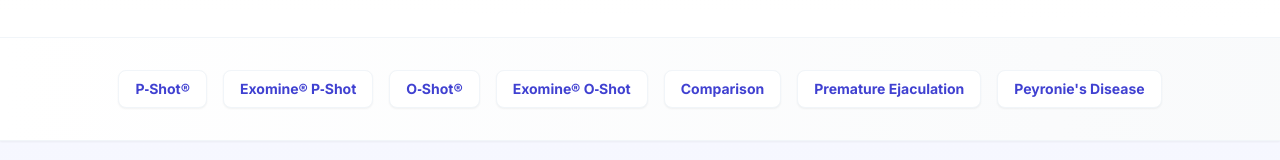
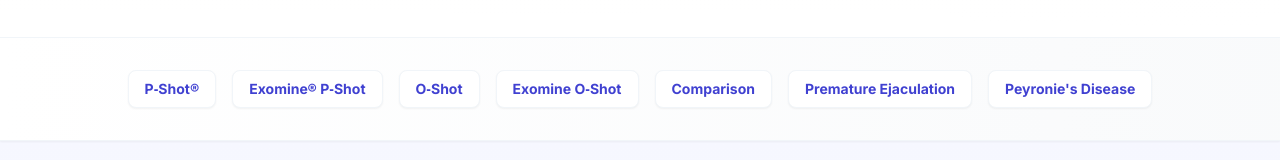
Before and after one commit to binithekid/Healing-PRP-Clinics-Preview, a Next.js app: page /birmingham/sexual-rejuvenation in a window 1280 px wide. Shown: the part 564-724 px from the top of the page. Built offline with nearby package versions, Linux system fonts and the light colour scheme.

Commit message:
Update SexualRejuvenationClient.tsx

```diff
--- a/src/components/pages/SexualRejuvenationClient.tsx
+++ b/src/components/pages/SexualRejuvenationClient.tsx
@@ -98,7 +98,7 @@ export default function SexualHealthClient({
       course: "Up to 3 injections",
       // LINK TO NEW P-SHOT PAGE
       pageLink: pShotUrl,
-      pageLinkText: "View Full P-Shot® Details",
+      pageLinkText: "View Full P-Shot Details",
       expandedContent: {
         howItWorks:
           "A small blood sample of around 40ml is taken from your arm, just like a routine blood test. The blood is then placed in a medical centrifuge to create high‑quality PRP (Platelet‑Rich Plasma). Before treatment, a numbing cream is applied to ensure comfort. The PRP is then carefully injected into precise areas of the penis to stimulate repair and regeneration. You may feel very mild discomfort during the injection, which usually settles within 5–30 minutes. You can return to work straight away. The whole procedure typically takes 30–45 minutes. Depending on your medical history and individual response, you may require a course of up to three injections, which will be discussed in detail during your online consultation. After treatment, you will receive personalised aftercare instructions.",
@@ -147,7 +147,7 @@ export default function SexualHealthClient({
       course: "Up to 3 injections",
       // LINK TO NEW P-SHOT PAGE
       pageLink: pShotUrl,
-      pageLinkText: "View Exomine® P-Shot Details",
+      pageLinkText: "View Exomine P-Shot Details",
       expandedContent: {
         howItWorks:
           "A small blood sample of around 40ml is taken from your arm. The blood is processed using the Exomine kit, producing PRP with growth factors already released and active. After numbing cream is applied, the enriched PRP is carefully injected into precise areas of the penis to stimulate repair and regeneration. Mild discomfort usually settles within 5–30 minutes, and you can return to work straight away. The procedure is very similar to the standard P‑Shot® but typically takes around 1 hour. Depending on your history and response, you may require a course of up to three injections for optimal results.",
@@ -178,7 +178,7 @@ export default function SexualHealthClient({
       },
     },
     {
-      name: "O‑Shot®",
+      name: "O‑Shot",
       price: "",
       description:
         "Female rejuvenation for improved sensitivity and vaginal health",
@@ -224,7 +224,7 @@ export default function SexualHealthClient({
       },
     },
     {
-      name: "Exomine® O‑Shot",
+      name: "Exomine O‑Shot",
       price: "",
       description: "Advanced female rejuvenation with enhanced results",
       benefits: [
@@ -1110,7 +1110,7 @@ export default function SexualHealthClient({
               className="md:text-3xl text-xl font-raleway font-bold text-slate-900 md:mb-6 mb-4"
               variants={itemVariants}
             >
-              P-Shot® vs Exomine® P-Shot{" "}
+              P-Shot vs Exomine P-Shot{" "}
               <span className="hidden md:inline">- Comparison</span>
             </motion.h2>
 
@@ -1126,7 +1126,7 @@ export default function SexualHealthClient({
                         Feature
                       </th>
                       <th className="px-6 py-4 text-left font-raleway font-bold text-slate-900">
-                        P-Shot® (Priapus Shot®)
+                        P-Shot (Priapus Shot®)
                       </th>
                       <th className="px-6 py-4 text-left font-raleway font-bold text-slate-900">
                         Exomine® P-Shot (Priapus Shot®)
```
